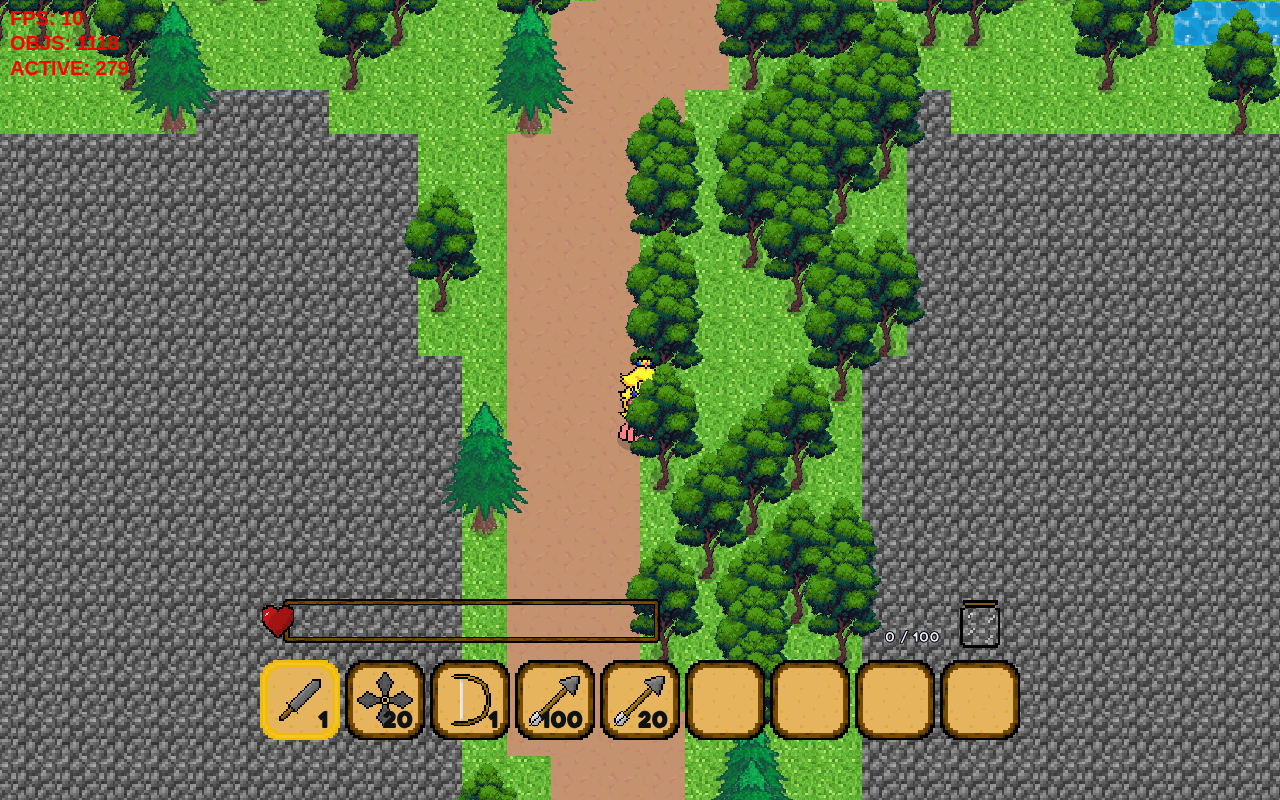
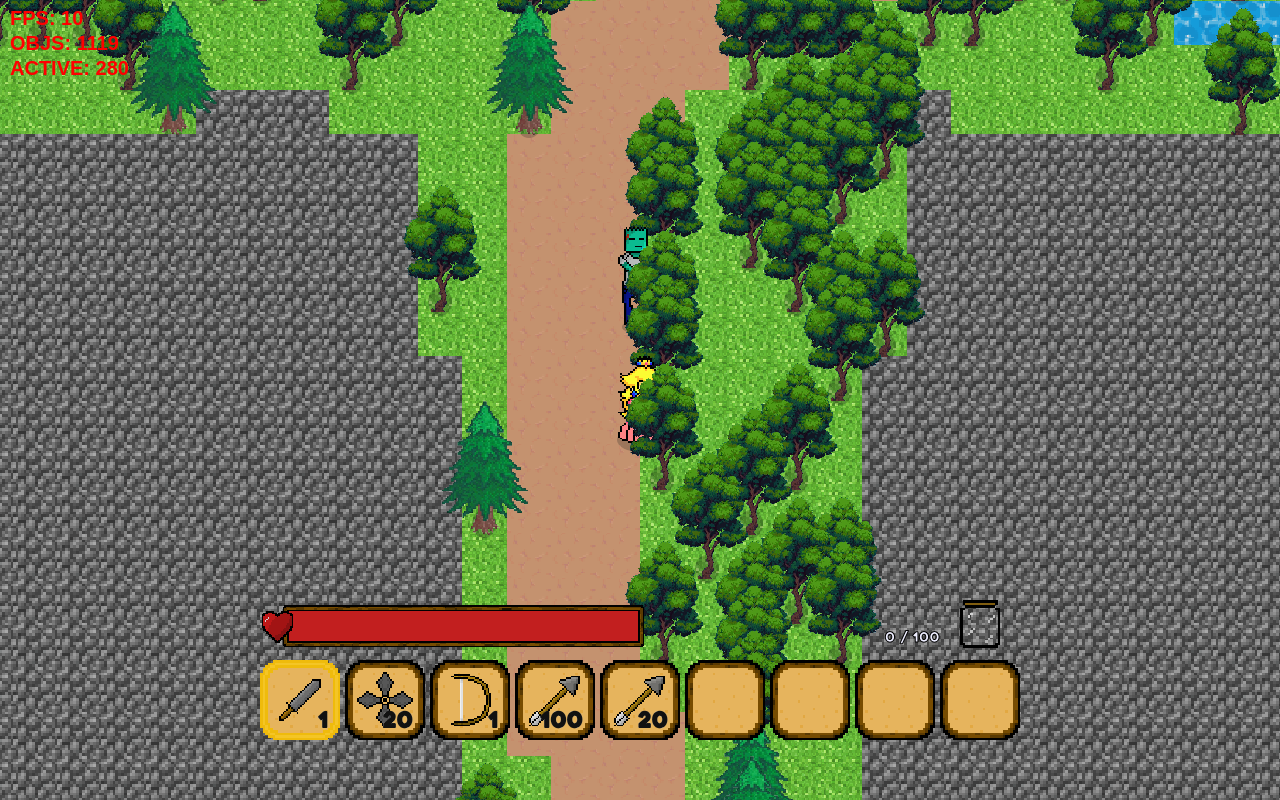
Before and after one commit to lukedigiovanna/wrinworld-2, a website built with webpack: page public_html/index.html in a window 1280 px wide. Built offline with nearby package versions, Linux system fonts and the light colour scheme; animation ran at ten frames a second.

Commit message:
Health bar display for player and temporary health bars for enemies upon hp change

```diff
--- a/public_html/index.html
+++ b/public_html/index.html
@@ -14,8 +14,11 @@
                 <div id="hud-container">
                     <div id="hud">
                         <div id="hud-row">
-                            <div>
-                                <img id="health-bar" src="assets/images/health_bar_frame.png" />
+                            <div id="health-bar">
+                                <div id="health-bar-fill-container">
+                                    <div id="health-bar-fill"></div>
+                                </div>
+                                <img id="health-bar-frame" src="assets/images/health_bar_frame.png" />
                             </div>
                             <div id="essence-container">
                                 <p>
--- a/public_html/styles.css
+++ b/public_html/styles.css
@@ -136,8 +136,31 @@ img {
 }
 
 #health-bar {
+    position: relative;
+    height: 80px;
+    display: flex;
+    align-items: flex-end;
+    width: 400px;
+}
 
-    width: 400px;
+#health-bar-frame {
+    position: absolute;
+    height: 48px;
+}
+
+#health-bar-fill-container {
+    position: absolute;
+    width: 355px;
+    height: 35px;
+    left: 28px;
+    bottom: 8px;
+}
+
+#health-bar-fill {
+    width: 100%;
+    height: 100%;
+    background-color: rgb(194, 31, 31);
+    transition: width 0.2s ease-in-out;
 }
 
 #essence-container {
--- a/src/components/Health.ts
+++ b/src/components/Health.ts
@@ -6,7 +6,16 @@ const Health: ComponentFactory = (gameObject: GameObject) => {
         hp: 20,
         maximumHP: 20,
         regenerationRate: 0,
-        showHealthBar: true
+        showHealthBar: true,
+        timeLastShowedHealthBar: -999,
+        heal(amount: number) {
+            this.hp = Math.min(this.maximumHP, this.hp + amount);
+            this.timeLastShowedHealthBar = gameObject.game.time;
+        },
+        damage(amount: number) {
+            this.hp = Math.max(0, this.hp - amount);
+            this.timeLastShowedHealthBar = gameObject.game.time;
+        }
     }
     return {
         id: "health",
@@ -16,24 +25,28 @@ const Health: ComponentFactory = (gameObject: GameObject) => {
             }
         },
         render(camera) {
-            if (!data.showHealthBar) {
+            const showHealthBarPeriod = 1.5;
+            const timeSinceShowed = gameObject.game.time - data.timeLastShowedHealthBar;
+            if (!data.showHealthBar ||
+                timeSinceShowed > showHealthBarPeriod) {
                 return;
             }
+            const opacity = 4 / timeSinceShowed - 4 / showHealthBarPeriod;
             const topMargin = 0.2;
             const barWidth = Math.abs(gameObject.scale.x);
-            const barHeight = 0.2;
+            const barHeight = 0.1;
             const padding = 0.025;
-            camera.setFillColor("black");
+            camera.setFillColor(`rgba(0,0,0,${opacity})`);
             camera.fillRect(
                 gameObject.position.x,
                 gameObject.position.y + gameObject.scale.y / 2 + topMargin,
                 barWidth, barHeight);
-            camera.setFillColor("lime");
+            camera.setFillColor(`rgba(0,255,0,${opacity})`);
             const realWidth = barWidth * data.hp / data.maximumHP - padding * 2;
             camera.fillRect(
                 gameObject.position.x - barWidth / 2 + padding + realWidth / 2,
                 gameObject.position.y + gameObject.scale.y / 2 + topMargin,
-                realWidth - 0.1, 0.15)
+                realWidth - 0.1, barHeight - padding * 2)
         },
         data
     }
--- a/src/game.ts
+++ b/src/game.ts
@@ -54,6 +54,8 @@ class Game {
 
         this.generateLevelOne();
         this._camera.verticalBoundary = [16, 24 + 8 + 96];
+
+        this.addGameObject(EnemyFactory(new Vector(0, 20), EnemyIndex.ZOMBIE));
     }
 
     private generateChunk(chunkIndex: number): void {
--- a/src/gameObjects/MeleeAttack.ts
+++ b/src/gameObjects/MeleeAttack.ts
@@ -43,7 +43,7 @@ const MeleeAttackFactory: GameObjectFactory = (owner: GameObject, position: Vect
                 if (collision.tag === "animal" || collision.tag === "portal" || collision.tag ===  "enemy") {
                     const health = collision.getComponent("health");
                     if (health) {
-                        health.data.hp -= 5;
+                        health.data.damage(5);
                     }
                     const physics = collision.getComponent("physics");
                     if (physics) {
@@ -54,20 +54,10 @@ const MeleeAttackFactory: GameObjectFactory = (owner: GameObject, position: Vect
                             )
                         );
                     }
-                    const particles = gameObject.getComponent("particle-emitter-explosion");
-                    for (let i = 0; i < 25; i++) particles?.data.emit();
                     gameObject.destroy();
                 }
             },
             onPhysicalCollision(collision, isTile) {
-                if (!isTile) {
-                    collision = collision as GameObject;
-                    if (collision.tag ===  "enemy") {
-                        return;
-                    }
-                }
-                const particles = gameObject.getComponent("particle-emitter-explosion");
-                for (let i = 0; i < 25; i++) particles?.data.emit();
                 gameObject.destroy();
             },
             data
--- a/src/gameObjects/Player.ts
+++ b/src/gameObjects/Player.ts
@@ -4,6 +4,7 @@ import { Physics, PlayerMovement, PhysicalCollider, Hitbox, InventoryManager,
          Health, WeaponManager, EssenceManager} from "../components";
 import { spriteRenderer } from "../renderers";
 import { ItemIndex } from "../items";
+import input from "../input";
 
 const PlayerFactory: GameObjectFactory = (position: Vector) => {
     const player = new GameObject();
@@ -32,8 +33,35 @@ const PlayerFactory: GameObjectFactory = (position: Vector) => {
     }
 
     player.addComponent(WeaponManager);
+    player.addComponent(EssenceManager);
 
-    player.addComponent(EssenceManager);
+    player.addComponent((gameObject) => {
+        const data: any = {
+            health: undefined,
+            lastHP: 0,
+            lastMaxHP: 0
+        };
+        const updateUI = (hp: number, maxHP: number) => {
+            data.lastHP = hp;
+            data.lastMaxHP = maxHP;
+            console.log(hp, maxHP);
+            const percent = Math.floor(hp / maxHP * 100);
+            $("#health-bar-fill").css("width", `${percent}%`);
+        }
+        return {
+            id: "player-health-bar-display",
+            start() {
+                data.health = gameObject.getComponent("health");
+            },
+            update() {
+                const dirty = data.lastHP !== data.health.data.hp ||
+                             data.lastMaxHP !== data.health.data.maximumHP;
+                if (dirty) {
+                    updateUI(data.health.data.hp, data.health.data.maximumHP);
+                }
+            }
+        }
+    })
 
     player.renderer = spriteRenderer("peach_water");
 
--- a/src/gameObjects/Projectile.ts
+++ b/src/gameObjects/Projectile.ts
@@ -32,10 +32,10 @@ const ProjectileFactory: GameObjectFactory = (properties: Projectile, owner: Gam
                 data.physics = gameObject.getComponent("physics");
             },
             onHitboxCollisionEnter(collision) {
-                if (collision.tag === "animal" || collision.tag === "portal" || collision.tag ===  "enemy") {
+                if (collision.tag === "portal" || collision.tag ===  "enemy") {
                     const health = collision.getComponent("health");
                     if (health) {
-                        health.data.hp -= properties.damage;
+                        health.data.damage(properties.damage);
                     }
                     const physics = collision.getComponent("physics");
                     if (physics) {
@@ -60,12 +60,6 @@ const ProjectileFactory: GameObjectFactory = (properties: Projectile, owner: Gam
                 }
             },
             onPhysicalCollision(collision, isTile) {
-                // if (!isTile) {
-                //     collision = collision as GameObject;
-                //     if (collision.tag ===  "enemy") {
-                //         return;
-                //     }
-                // }
                 if (properties.onDestroy) {
                     properties.onDestroy(gameObject);
                 }
```
